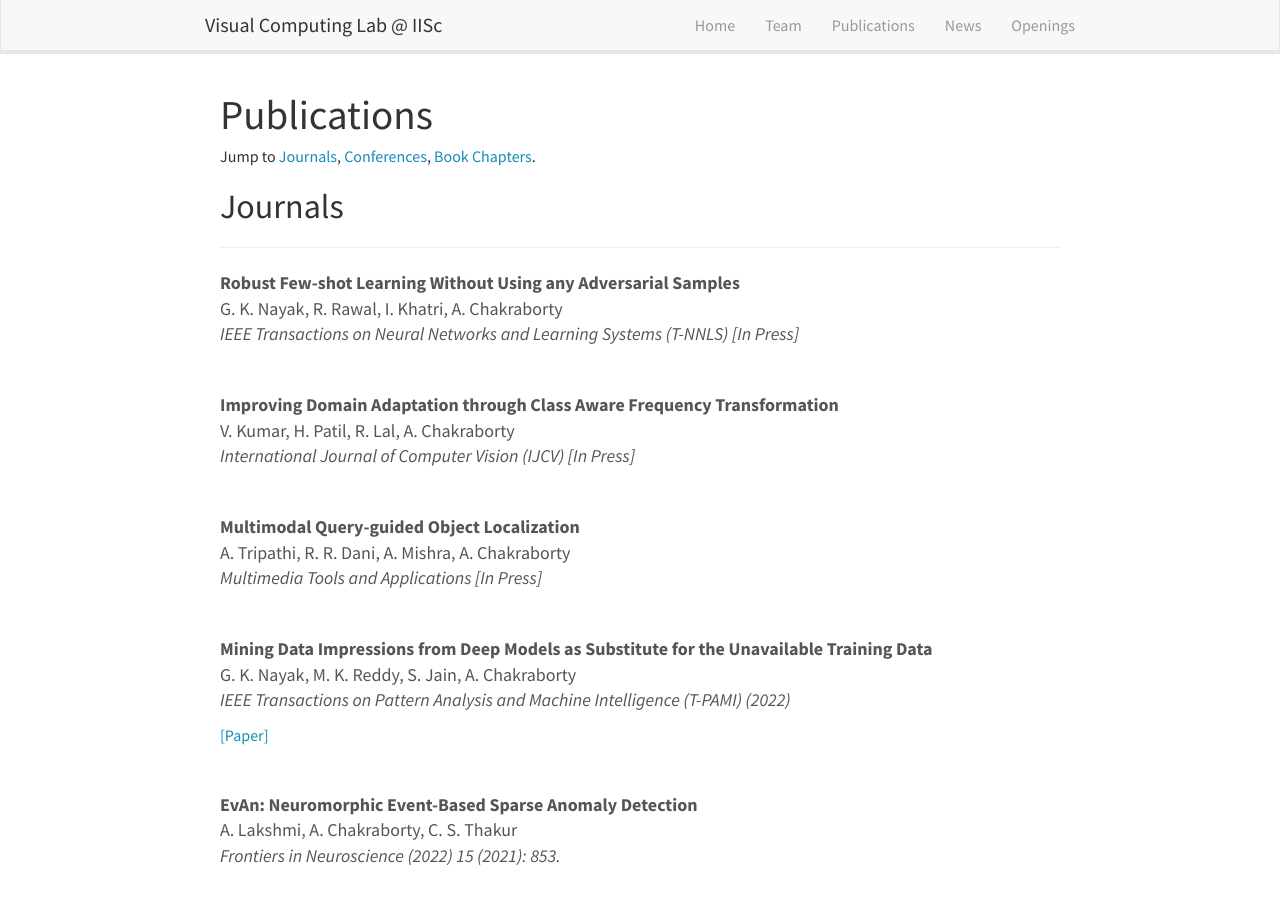
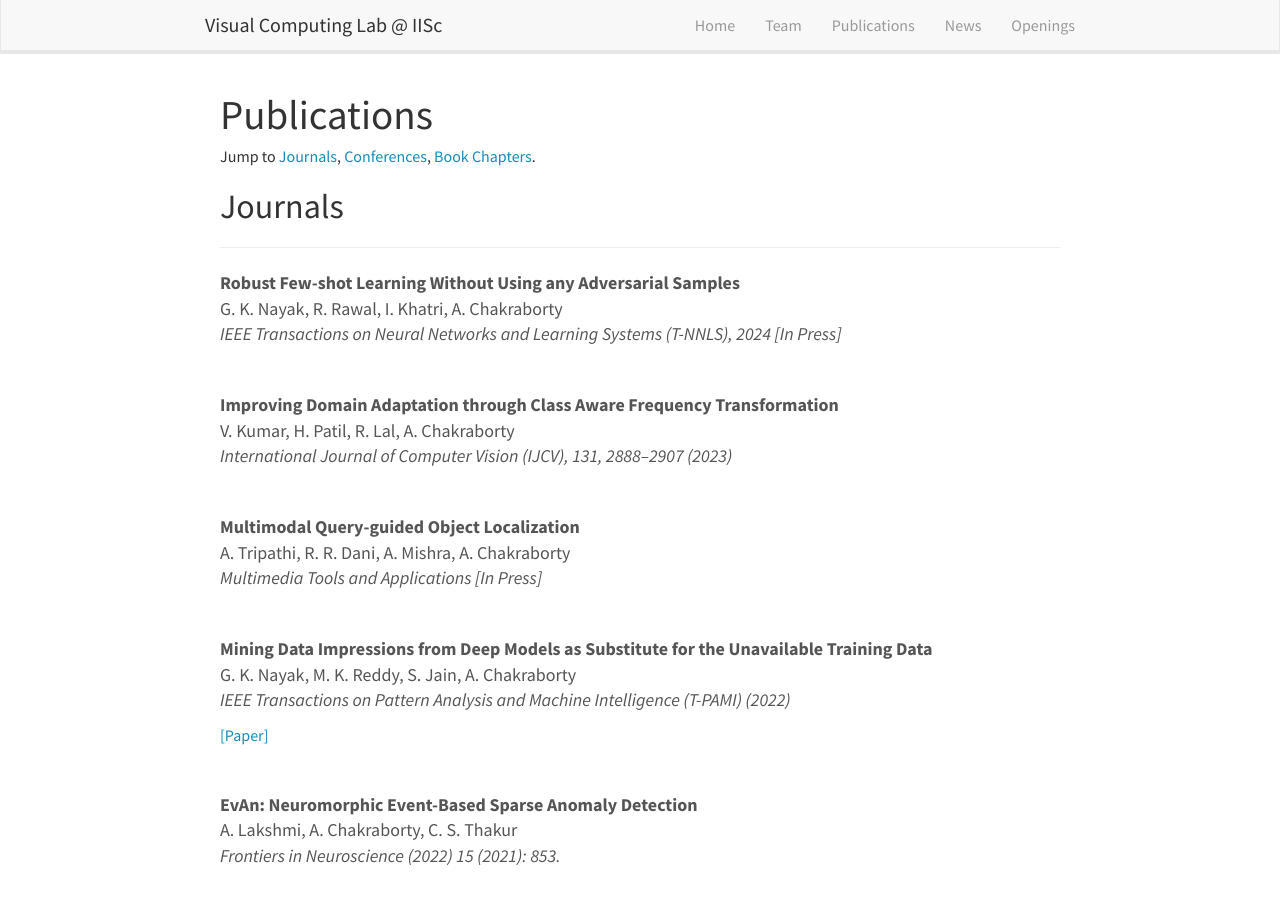
Before and after one commit to vcl-iisc/vclab-website, a Jekyll site: the page built from _pages/publications.md, in a window 1280 px wide and 900 px high. Built offline with Jekyll 4.4.1, drawn with Linux system fonts in a browser that asks for light colours; nearby versions of some CDN libraries; some of the changed text lies outside the part shown.

Commit message:
Update publications.yml

```diff
--- a/_data/publications.yml
+++ b/_data/publications.yml
@@ -30,7 +30,7 @@
 
 - paper: "Robust Few-shot Learning Without Using any Adversarial Samples"
   author: G. K. Nayak, R. Rawal, I. Khatri, A. Chakraborty
-  pub: IEEE Transactions on Neural Networks and Learning Systems (T-NNLS)  [In Press]
+  pub: IEEE Transactions on Neural Networks and Learning Systems (T-NNLS), 2024  [In Press]
   type: journal
   project_page:
   paper_link:
@@ -57,7 +57,7 @@
 
 - paper: "Improving Domain Adaptation through Class Aware Frequency Transformation"
   author: V. Kumar, H. Patil, R. Lal, A. Chakraborty
-  pub: International Journal of Computer Vision (IJCV) [In Press]
+  pub: International Journal of Computer Vision (IJCV), 131, 2888–2907 (2023)
   type: journal
   project_page:
   paper_link:
@@ -75,7 +75,7 @@
 
 - paper: "Edges to Shapes to Concepts: Adversarial Augmentation for Robust Vision"
   author: A. Tripathi, R. Singh, A. Chakraborty, P. Shenoy
-  pub: IEEE Conference on Computer Vision and Pattern Recognition (CVPR), 2022
+  pub: IEEE Conference on Computer Vision and Pattern Recognition (CVPR), 2023
   type: conference
   project_page: https://arxiv.org/abs/2211.07277
   paper_link:
```
